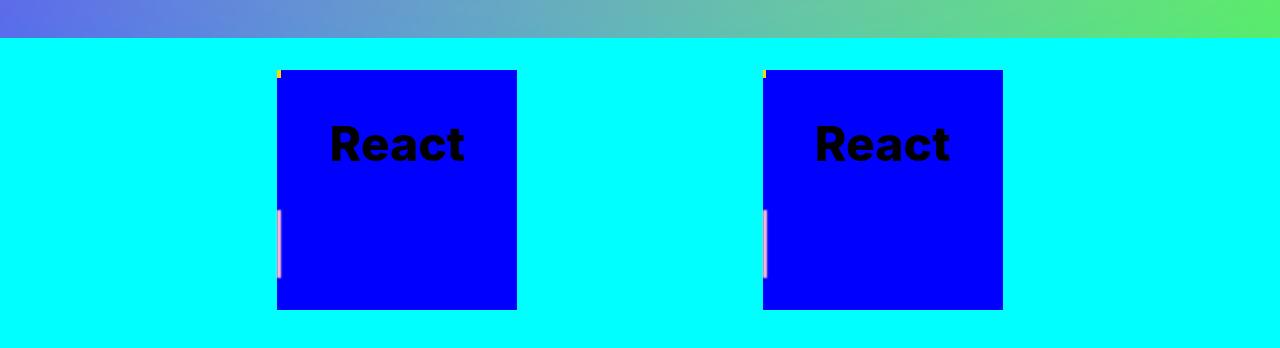
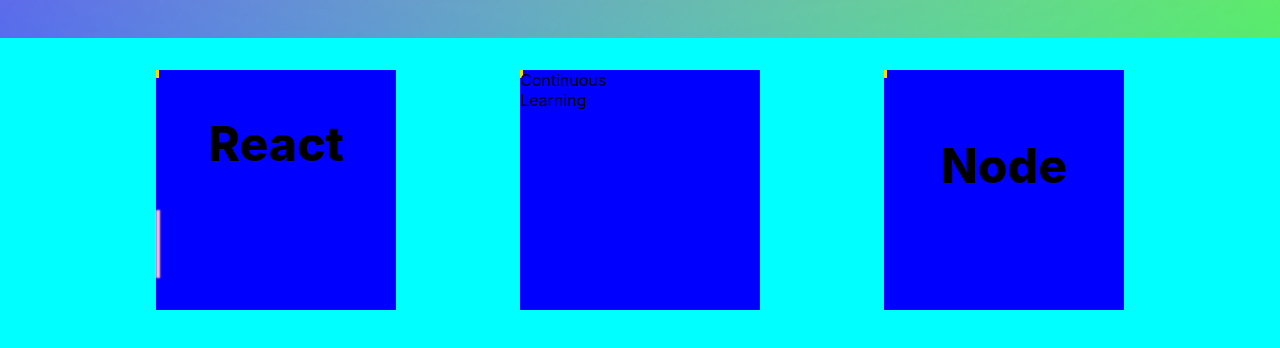
Before and after one commit to bhimray/bilen-profile-1, a React (Create React App) app: page / in a window 1280 px wide. Shown: the part 1227-1575 px from the top of the page. Built offline with nearby package versions, Linux system fonts and the light colour scheme.

Commit message:
first-part-of-skill-done

```diff
--- a/src/Front-end-profile/Skills/Skill.jsx
+++ b/src/Front-end-profile/Skills/Skill.jsx
@@ -39,20 +39,24 @@
       <div className='s-react-wrapper'>
         <div className='s-react-card-wrapper'>
           <div className={showCard?'s-react-card-hidden':'s-react-card-dissapear'} onClick={()=>setShowCard(!showCard)}>
-            <div className='s-waterfall'></div>
+            <div className='s-waterfall plaid-background-waterfall'></div>
             <div className='s-skill'>React</div>
             <div className='s-skill-level'></div>
           </div>
+          <div className={showCard?'s-react-card-hidden s-react-card-hidden-letter':'s-react-card-dissapear'} onClick={()=>setShowCard(!showCard)}>
+            <div className='s-waterfall'>Continuous Learning</div>
+
+          </div>
           <div className={showCard?'s-react-card-hidden':'s-react-card-dissapear'} onClick={()=>setShowCard(!showCard)}>
-            <div className='s-waterfall'></div>
-            <div className='s-skill'>React</div>
-            <div className='s-skill-level'></div>
+            <div className='s-waterfall plaid-background-waterfall'></div>
+            <div className='s-skill'>Node</div>
+            <div className='s-skill-level-node'></div>
           </div>
         </div>
         <div  className={showCard? 's-react-card-dissapear':'s-card-open'}>
           <div onClick={()=>setShowCard(!showCard)} className='s-react-card-hidden-container'>
             <div className='s-react-card-hidden'>
-              <div className='s-waterfall'></div>
+              <div className='s-waterfall plaid-background-waterfall'></div>
               <div className='s-skill'>React</div>
               <div className='s-skill-level'></div>
             </div>
```
